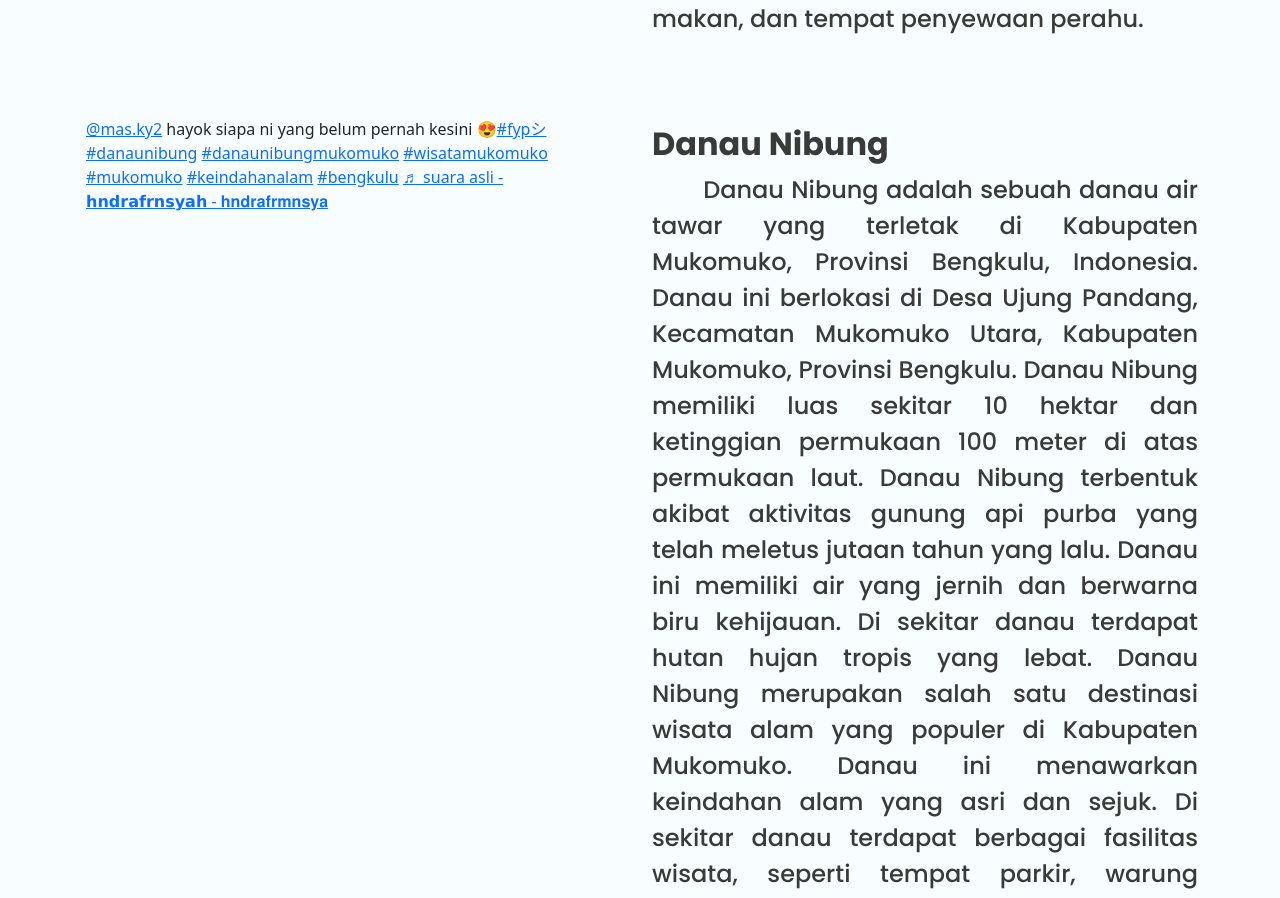
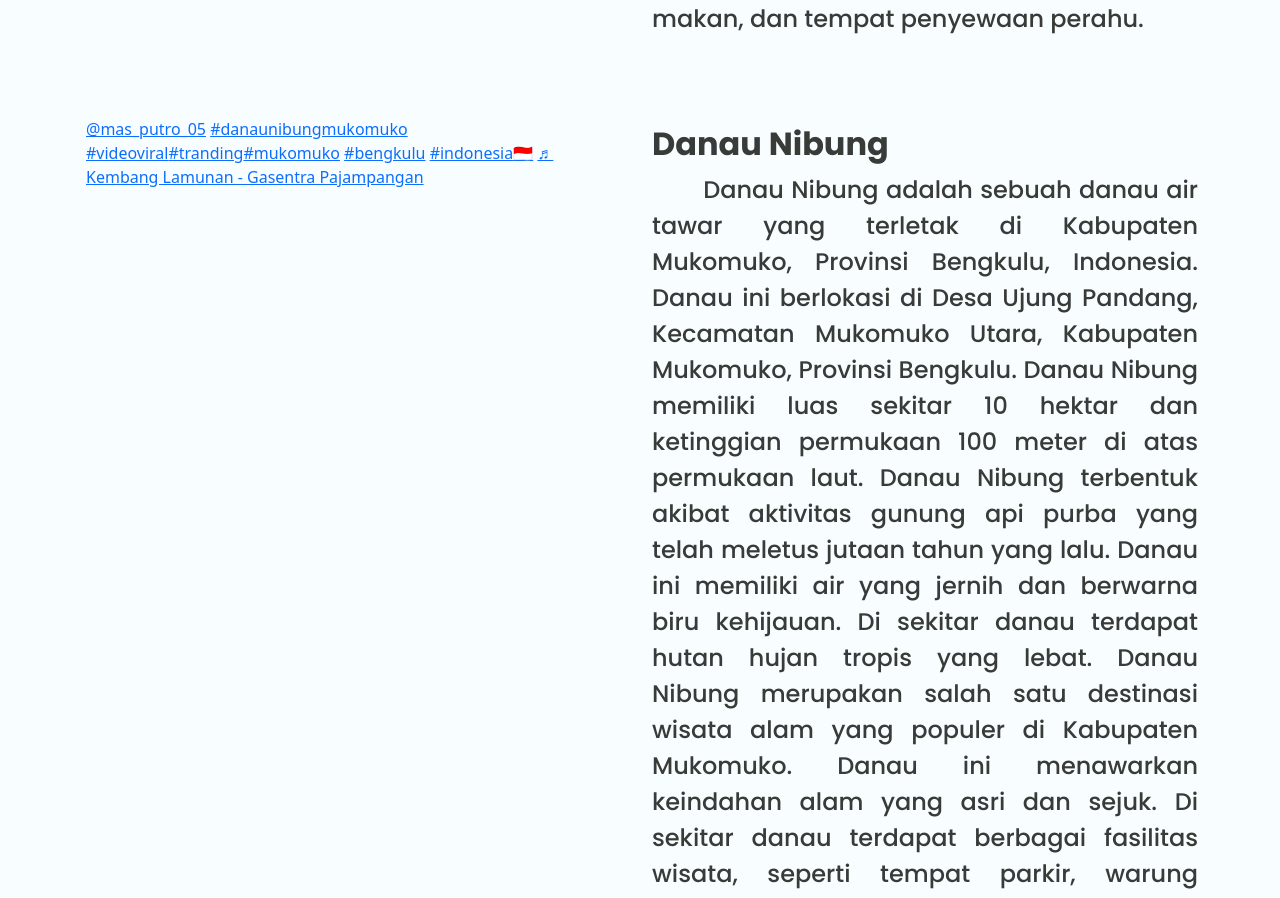
Before and after one commit to PatrikGalihAdiParananda/BengkuluVibes, a plain HTML site: page Wisata/Danau/Bengkulu Danau/danau.html in a window 1280 px wide. Shown: the part 1924-2822 px from the top of the page. Drawn offline with nearby package versions, Linux system fonts and the light colour scheme; a script that the page names is missing.

Commit message:
Update images and fix typos. (generated by blackbox.ai )

```diff
--- a/Wisata/Danau/Bengkulu Danau/danau.html
+++ b/Wisata/Danau/Bengkulu Danau/danau.html
@@ -103,19 +103,17 @@
       <!-- Danau Nibung -->
       <div class="row">
         <div class="col-md-6 p-3">
-          <blockquote class="tiktok-embed" cite="https://www.tiktok.com/@mas.ky2/video/7190541243598884122" data-video-id="7190541243598884122" style="max-width: 605px; min-width: 325px; background: transparent !important">
+          <blockquote class="tiktok-embed" cite="https://www.tiktok.com/@mas_putro_05/video/7295479198070672646" data-video-id="7295479198070672646" style="max-width: 605px; min-width: 325px">
             <section>
-              <a target="_blank" title="@mas.ky2" href="https://www.tiktok.com/@mas.ky2?refer=embed">@mas.ky2</a>
-              hayok siapa ni yang belum pernah kesini 😍<a title="fypシ" target="_blank" href="https://www.tiktok.com/tag/fyp%E3%82%B7?refer=embed">#fypシ</a>
-              <a title="danaunibung" target="_blank" href="https://www.tiktok.com/tag/danaunibung?refer=embed">#danaunibung</a>
+              <a target="_blank" title="@mas_putro_05" href="https://www.tiktok.com/@mas_putro_05?refer=embed">@mas_putro_05</a>
               <a title="danaunibungmukomuko" target="_blank" href="https://www.tiktok.com/tag/danaunibungmukomuko?refer=embed">#danaunibungmukomuko</a>
-              <a title="wisatamukomuko" target="_blank" href="https://www.tiktok.com/tag/wisatamukomuko?refer=embed">#wisatamukomuko</a>
-              <a title="mukomuko" target="_blank" href="https://www.tiktok.com/tag/mukomuko?refer=embed">#mukomuko</a>
-              <a title="keindahanalam" target="_blank" href="https://www.tiktok.com/tag/keindahanalam?refer=embed">#keindahanalam</a>
-              <a title="bengkulu" target="_blank" href="https://www.tiktok.com/tag/bengkulu?refer=embed">#bengkulu</a>
-              <a target="_blank" title="♬ suara asli - 𝗵𝗻𝗱𝗿𝗮𝗳𝗿𝗺𝗻𝘀𝘆𝗮𝗵 - 𝐡𝐧𝐝𝐫𝐚𝐟𝐫𝐦𝐧𝐬𝐲𝐚𝐡" href="https://www.tiktok.com/music/suara-asli-𝗵𝗻𝗱𝗿𝗮𝗳𝗿𝗻𝘀𝘆𝗮𝗵-7135768694286764826?refer=embed">♬ suara asli - 𝗵𝗻𝗱𝗿𝗮𝗳𝗿𝗻𝘀𝘆𝗮𝗵 - 𝐡𝐧𝐝𝐫𝐚𝐟𝐫𝐦𝐧𝐬𝐲𝐚</a>
+              <a title="videoviral" target="_blank" href="https://www.tiktok.com/tag/videoviral?refer=embed">#videoviral</a><a title="tranding" target="_blank" href="https://www.tiktok.com/tag/tranding?refer=embed">#tranding</a
+              ><a title="mukomuko" target="_blank" href="https://www.tiktok.com/tag/mukomuko?refer=embed">#mukomuko</a> <a title="bengkulu" target="_blank" href="https://www.tiktok.com/tag/bengkulu?refer=embed">#bengkulu</a>
+              <a title="indonesia🇮🇩" target="_blank" href="https://www.tiktok.com/tag/indonesia%F0%9F%87%AE%F0%9F%87%A9?refer=embed">#indonesia🇮🇩</a>
+              <a target="_blank" title="♬ Kembang Lamunan - Gasentra Pajampangan" href="https://www.tiktok.com/music/Kembang-Lamunan-7148762165833369601?refer=embed">♬ Kembang Lamunan - Gasentra Pajampangan</a>
             </section>
           </blockquote>
+          <script async src="https://www.tiktok.com/embed.js"></script>
         </div>
 
         <div class="col-md-6 poppinsmedium" style="color: #383b38">
```
Also changed, not shown: Adat/index.html (+1 -0 lines), index.html (+2 -1 lines), src/IMG_9805 (1).jpg (added), src/IMG_9805.JPG (deleted).
